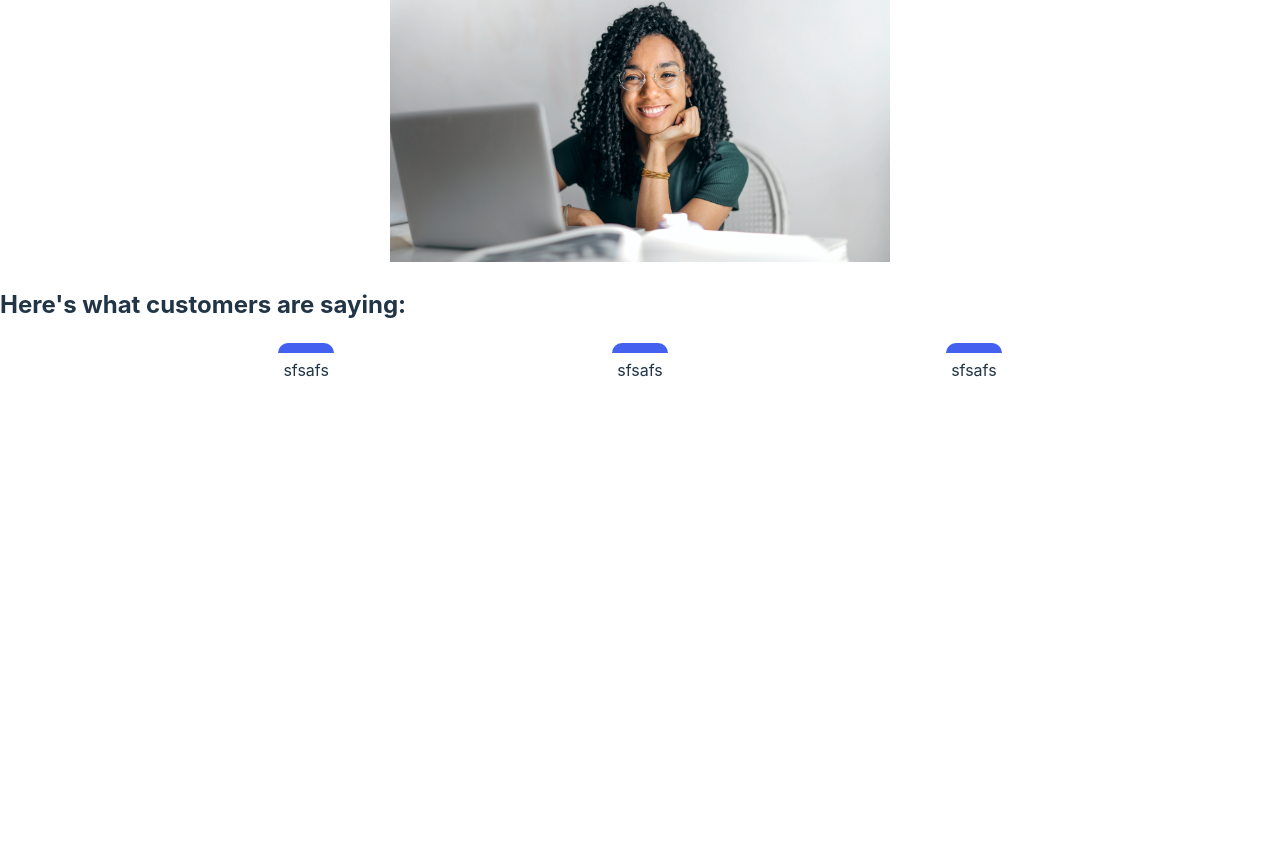
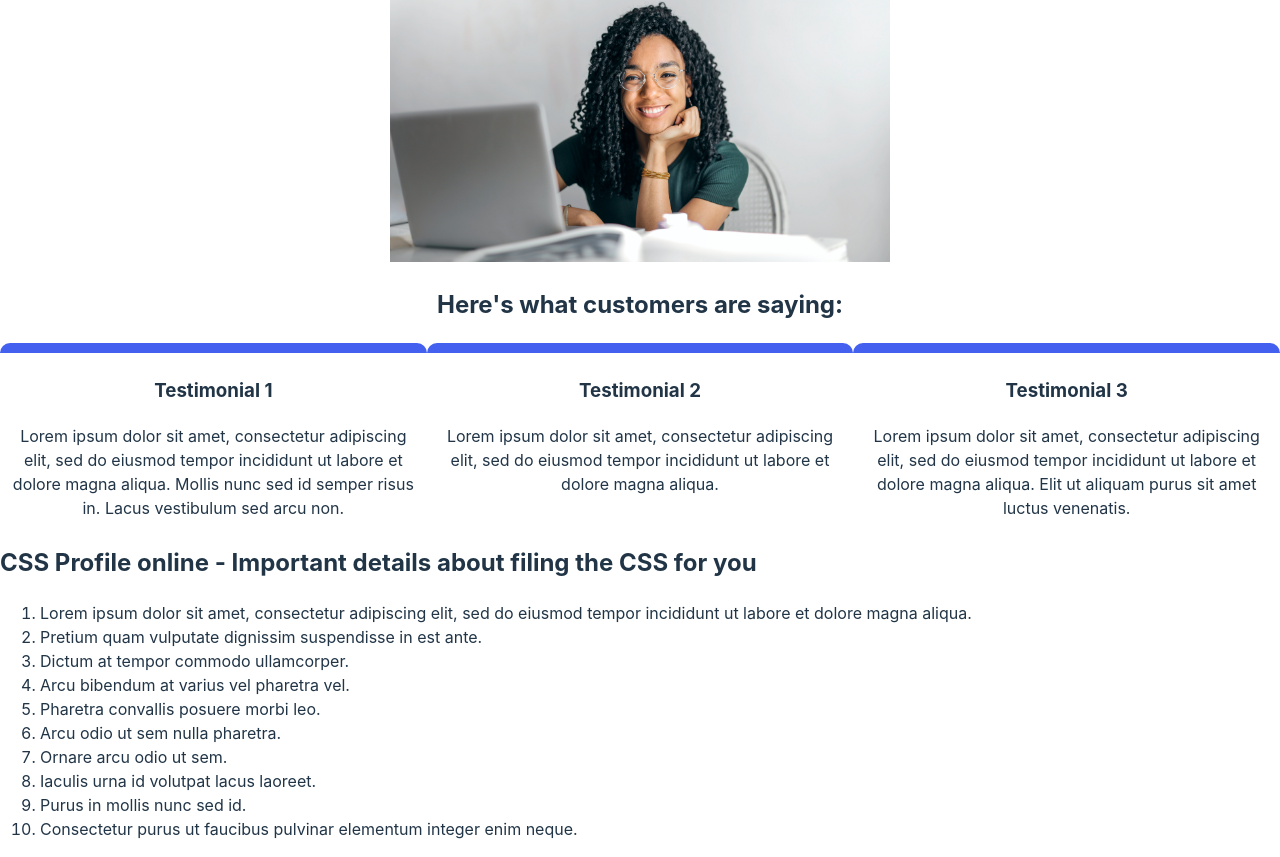
Before and after one commit to PCConsulting1/css-express, a React (Vite) app in the folder client/: page / in a window 1280 px wide. Shown: the part 1013-1870 px from the top of the page. Before the commit the page ends 1400 px from the top, so only its background shows below. Built offline with nearby package versions, Linux system fonts and the light colour scheme.

Commit message:
Added final scaffolding to home page

```diff
--- /dev/null
+++ b/client/src/components/HomeList.jsx
@@ -0,0 +1,28 @@
+export default function () {
+  return (
+    <div>
+      <h2>
+        CSS Profile online - Important details about filing the CSS for you
+      </h2>
+      <div>
+        <ol>
+          <li>
+            Lorem ipsum dolor sit amet, consectetur adipiscing elit, sed do
+            eiusmod tempor incididunt ut labore et dolore magna aliqua.
+          </li>
+          <li>Pretium quam vulputate dignissim suspendisse in est ante.</li>
+          <li>Dictum at tempor commodo ullamcorper.</li>
+          <li>Arcu bibendum at varius vel pharetra vel.</li>
+          <li>Pharetra convallis posuere morbi leo.</li>
+          <li>Arcu odio ut sem nulla pharetra.</li>
+          <li>Ornare arcu odio ut sem.</li>
+          <li>Iaculis urna id volutpat lacus laoreet.</li>
+          <li>Purus in mollis nunc sed id.</li>
+          <li>
+            Consectetur purus ut faucibus pulvinar elementum integer enim neque.
+          </li>
+        </ol>
+      </div>
+    </div>
+  )
+}
--- a/client/src/components/Testimonials.jsx
+++ b/client/src/components/Testimonials.jsx
@@ -1,20 +1,41 @@
 import '../styles/Home.styles.css'
 
+//TODO: Create component for each testimonial
 export default function () {
   return (
-    <>
+    <div className="testimonials-section">
       <h2>Here's what customers are saying:</h2>
       <div className="testimonials-container">
         <div className="card">
-          <div className="card-content">sfsafs</div>
+          <div className="card-heading">
+            <h3>Testimonial 1</h3>
+          </div>
+          <div className="card-content">
+            Lorem ipsum dolor sit amet, consectetur adipiscing elit, sed do
+            eiusmod tempor incididunt ut labore et dolore magna aliqua. Mollis
+            nunc sed id semper risus in. Lacus vestibulum sed arcu non.
+          </div>
         </div>
         <div className="card">
-          <div className="card-content">sfsafs</div>
+          <div className="card-heading">
+            <h3>Testimonial 2</h3>
+          </div>
+          <div className="card-content">
+            Lorem ipsum dolor sit amet, consectetur adipiscing elit, sed do
+            eiusmod tempor incididunt ut labore et dolore magna aliqua.
+          </div>
         </div>
         <div className="card">
-          <div className="card-content">sfsafs</div>
+          <div className="card-heading">
+            <h3>Testimonial 3</h3>
+          </div>
+          <div className="card-content">
+            Lorem ipsum dolor sit amet, consectetur adipiscing elit, sed do
+            eiusmod tempor incididunt ut labore et dolore magna aliqua. Elit ut
+            aliquam purus sit amet luctus venenatis.
+          </div>
         </div>
       </div>
-    </>
+    </div>
   )
 }
--- a/client/src/screens/Home.jsx
+++ b/client/src/screens/Home.jsx
@@ -2,6 +2,7 @@ import HomeBanner from '../components/HomeBanner'
 import HomeImage from '../components/HomeImage'
 import HomeAdCard from '../components/HomeAdCard'
 import Testimonials from '../components/Testimonials'
+import HomeList from '../components/HomeList'
 export default function Home() {
   return (
     <>
@@ -9,6 +10,7 @@ export default function Home() {
       <HomeImage />
       <HomeAdCard />
       <Testimonials />
+      <HomeList />
     </>
   )
 }
--- a/client/src/styles/Home.styles.css
+++ b/client/src/styles/Home.styles.css
@@ -87,6 +87,12 @@
 .testimonials-container{
     display: flex;
     justify-content: space-evenly;
+    width: 100vw;
+
+}
+
+.testimonials-section{
+    text-align: center;
 }
 
 .ad{
```
